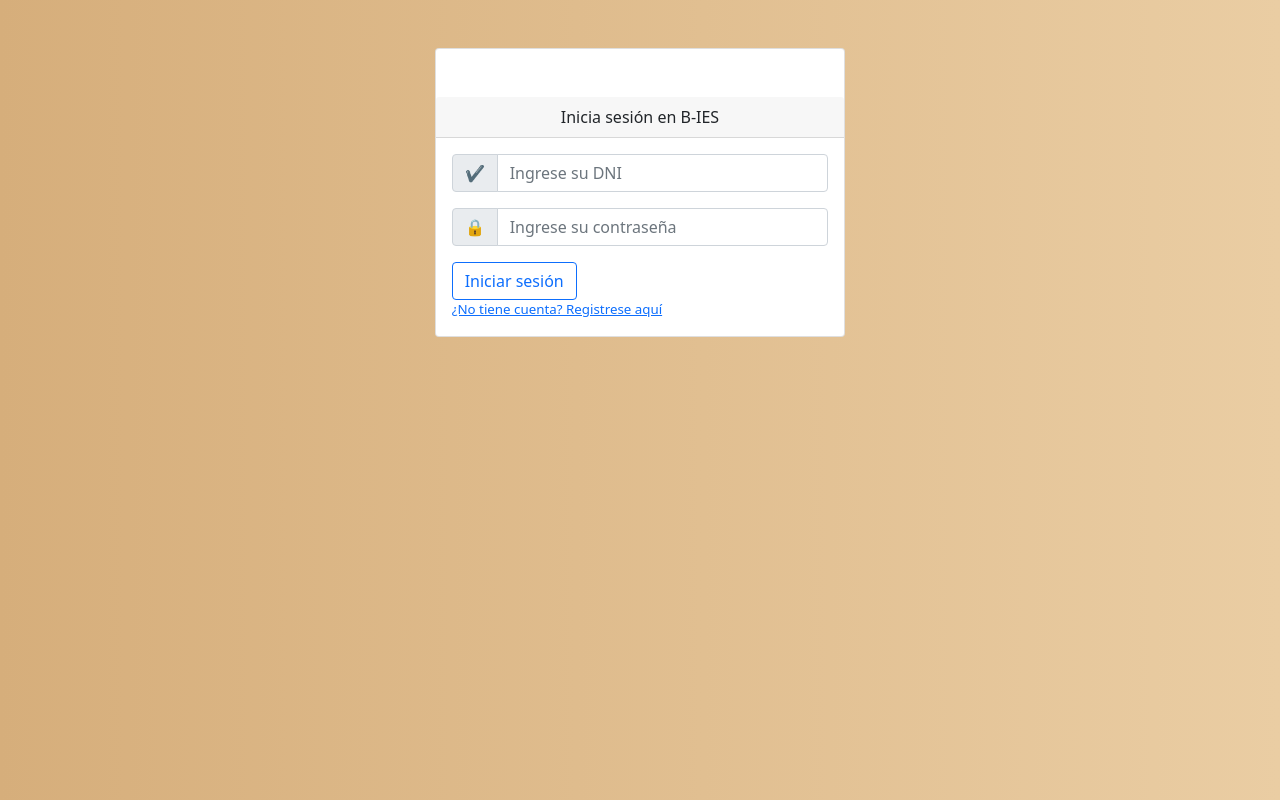
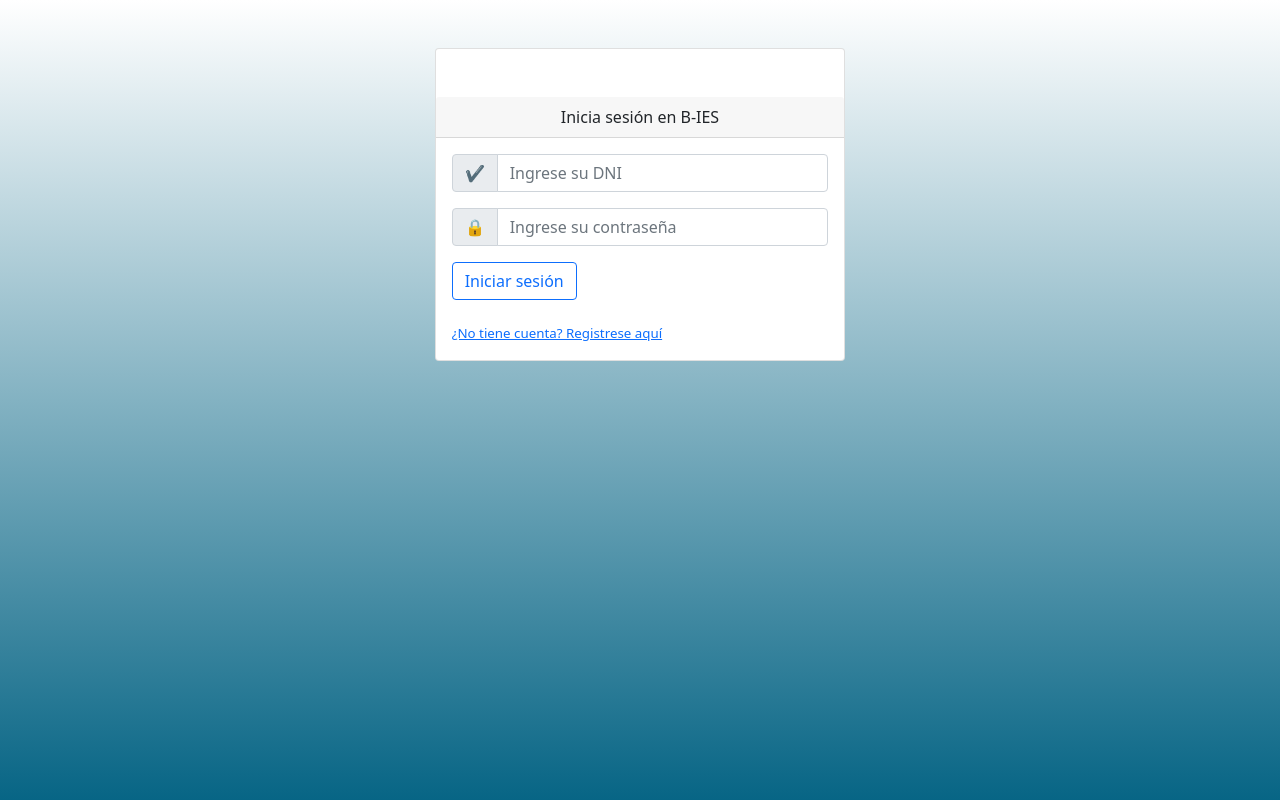
Before and after one commit to JuaniGreco/bies-react, a React (Create React App) app: page /Editar/1 in a window 1280 px wide. Built offline with nearby package versions, Linux system fonts and the light colour scheme.

Commit message:
error en el registro

```diff
--- a/src/components/Login.jsx
+++ b/src/components/Login.jsx
@@ -86,8 +86,9 @@ export default function Login(props) {
                                 <button
                                     onClick={handleLogin}
                                     className="btn btn-outline-primary">Iniciar sesión</button>
-                                {/* <a className="nav-link" href="">Registrarse</a> */}
+
                             </div>
+                            <br></br>
                                 <Router>
                                     <div>
                                         <Switch>
--- a/src/css/login.css
+++ b/src/css/login.css
@@ -5,9 +5,11 @@
     height: 100%;
     width: 100%;
     margin: 0 auto;
-    background: #eacda3;  /* fallback for old browsers */
-    background: -webkit-linear-gradient(to right, #d6ae7b, #eacda3);  /* Chrome 10-25, Safari 5.1-6 */
-    background: linear-gradient(to right, #d6ae7b, #eacda3); /* W3C, IE 10+/ Edge, Firefox 16+, Chrome 26+, Opera 12+, Safari 7+ */
+
+    background: #076585;  /* fallback for old browsers */
+    background: -webkit-linear-gradient(to bottom, #fff, #076585);  /* Chrome 10-25, Safari 5.1-6 */
+    background: linear-gradient(to bottom, #fff, #076585); /* W3C, IE 10+/ Edge, Firefox 16+, Chrome 26+, Opera 12+, Safari 7+ */
+
 }
 
 .botones{
@@ -24,11 +26,6 @@
 }
 
 .titulos{
-    text-align: center;
-    display:grid;
-    background: #FFB75E;  /* fallback for old browsers */
-    background: -webkit-linear-gradient(to left, #ED8F03, #FFB75E);  /* Chrome 10-25, Safari 5.1-6 */
-    background: linear-gradient(to left, #ED8F03, #FFB75E); /* W3C, IE 10+/ Edge, Firefox 16+, Chrome 26+, Opera 12+, Safari 7+ */
 
 }
 
```
